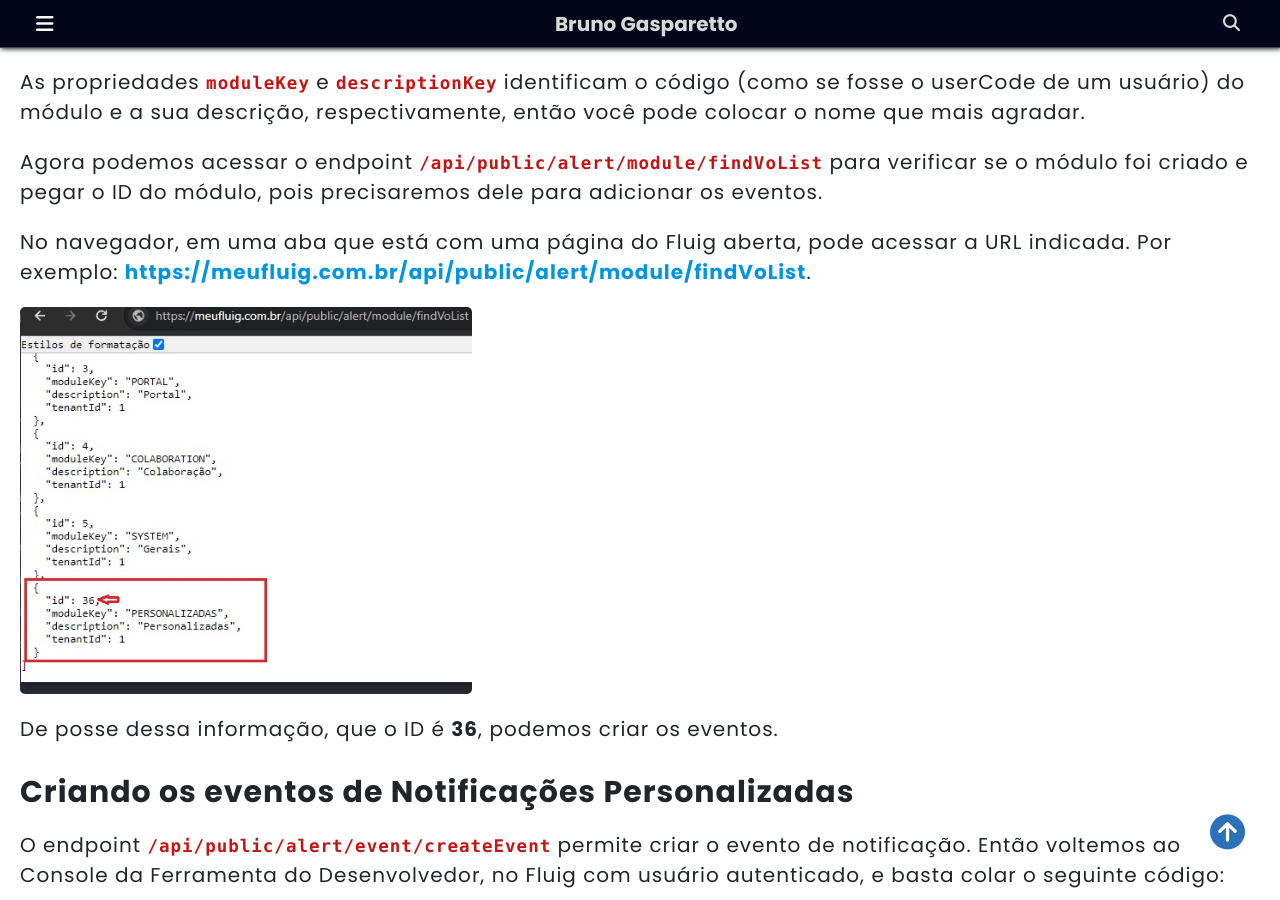
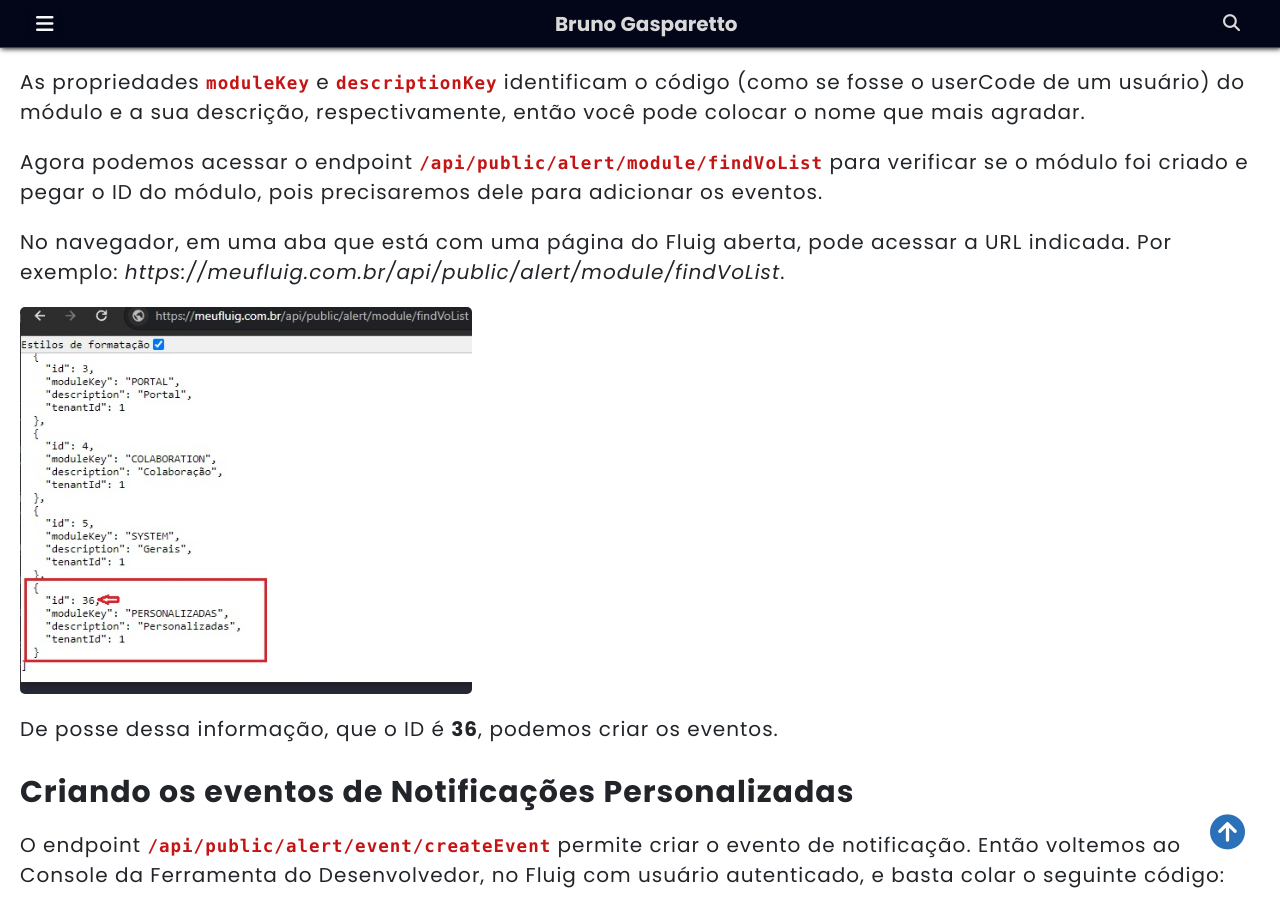
Before and after one commit to brunogasparetto/brunogasparetto.github.io, a Jekyll site: the page built from _posts/2024-06-01-criando-notificacoes-personalizadas-no-fluig.md, in a window 1280 px wide and 900 px high, scrolled down 1996 px. Built offline with Jekyll 4.4.1, drawn with Linux system fonts in a browser that asks for light colours; the table of contents is made by our own code.

Commit message:
Corrige URL que quebra layout

```diff
--- a/_posts/2024-06-01-criando-notificacoes-personalizadas-no-fluig.md
+++ b/_posts/2024-06-01-criando-notificacoes-personalizadas-no-fluig.md
@@ -85,7 +85,7 @@
 e pegar o ID do módulo, pois precisaremos dele para adicionar os eventos.
 
 No navegador, em uma aba que está com uma página do Fluig aberta, pode acessar a URL indicada.
-Por exemplo: <https://meufluig.com.br/api/public/alert/module/findVoList>.
+Por exemplo: *https://meufluig.com.br/api/public/alert/module/findVoList*.
 
 <img src="/assets/img/2024-06-01-criando-notificacoes-personalizadas-no-fluig/modulo_criado.jpg" alt="Módulo criado" style="max-width: 452px">
 
```
